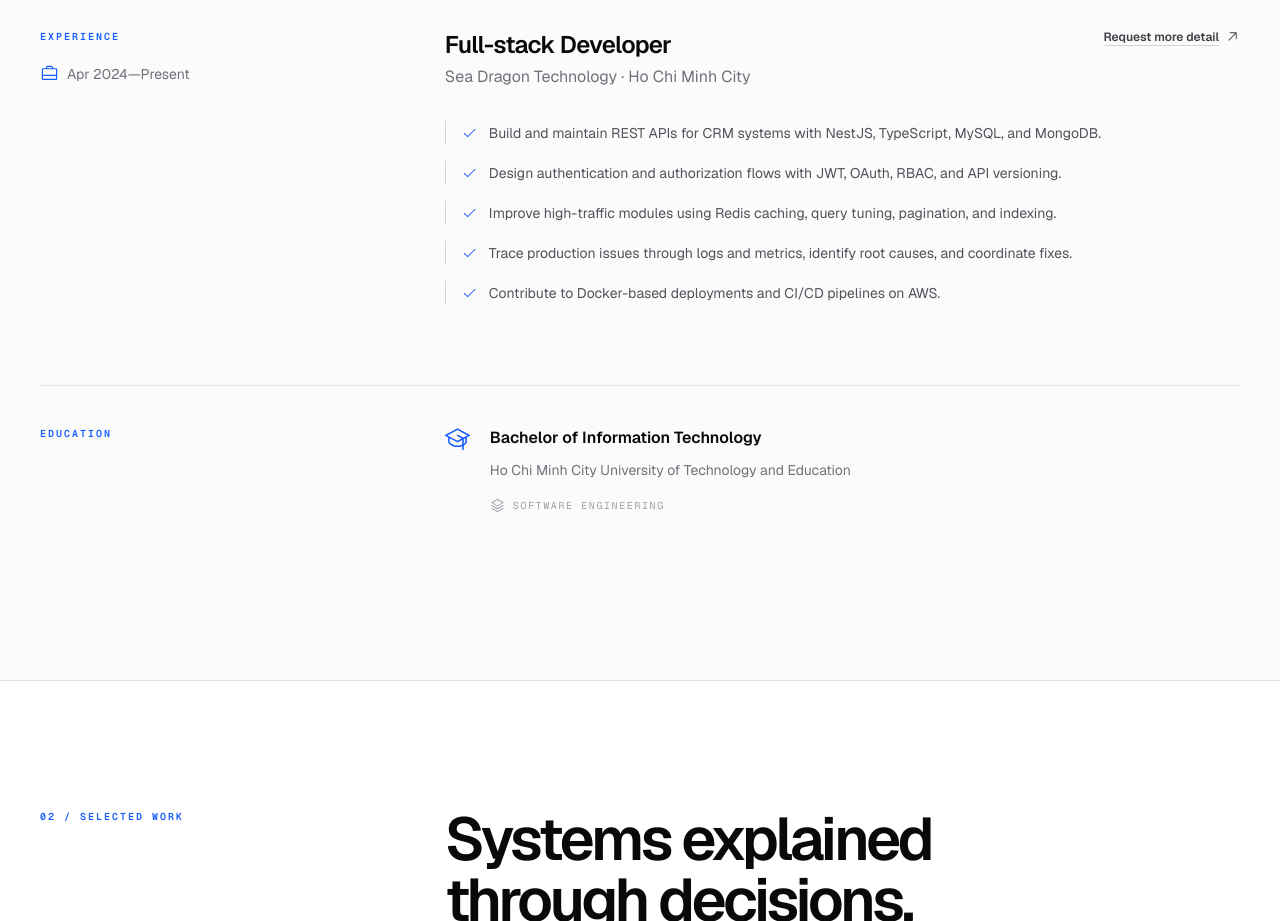
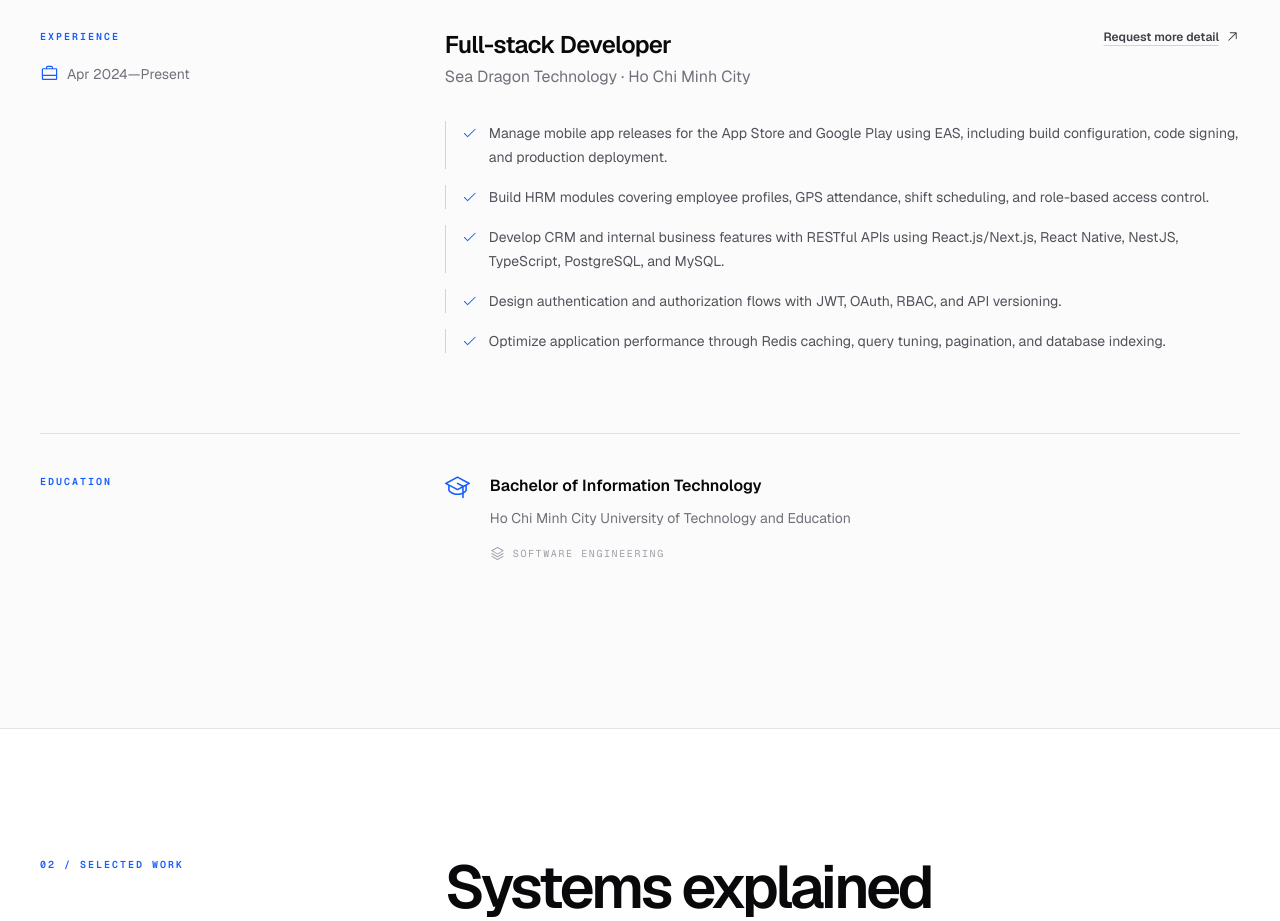
Before and after one commit to keithz23/keithv, a Next.js app: page / in a window 1280 px wide. Shown: the part 1880-2801 px from the top of the page. Built offline with nearby package versions, Linux system fonts and the light colour scheme.

Commit message:
fix(portfolio): sync experience highlights with updated CV

```diff
--- a/app/components/section/about.tsx
+++ b/app/components/section/about.tsx
@@ -34,11 +34,11 @@ const capabilities = [
 ];
 
 const experienceHighlights = [
-  "Build and maintain REST APIs for CRM systems with NestJS, TypeScript, MySQL, and MongoDB.",
+  "Manage mobile app releases for the App Store and Google Play using EAS, including build configuration, code signing, and production deployment.",
+  "Build HRM modules covering employee profiles, GPS attendance, shift scheduling, and role-based access control.",
+  "Develop CRM and internal business features with RESTful APIs using React.js/Next.js, React Native, NestJS, TypeScript, PostgreSQL, and MySQL.",
   "Design authentication and authorization flows with JWT, OAuth, RBAC, and API versioning.",
-  "Improve high-traffic modules using Redis caching, query tuning, pagination, and indexing.",
-  "Trace production issues through logs and metrics, identify root causes, and coordinate fixes.",
-  "Contribute to Docker-based deployments and CI/CD pipelines on AWS.",
+  "Optimize application performance through Redis caching, query tuning, pagination, and database indexing.",
 ];
 
 export default function AboutSection() {
```
